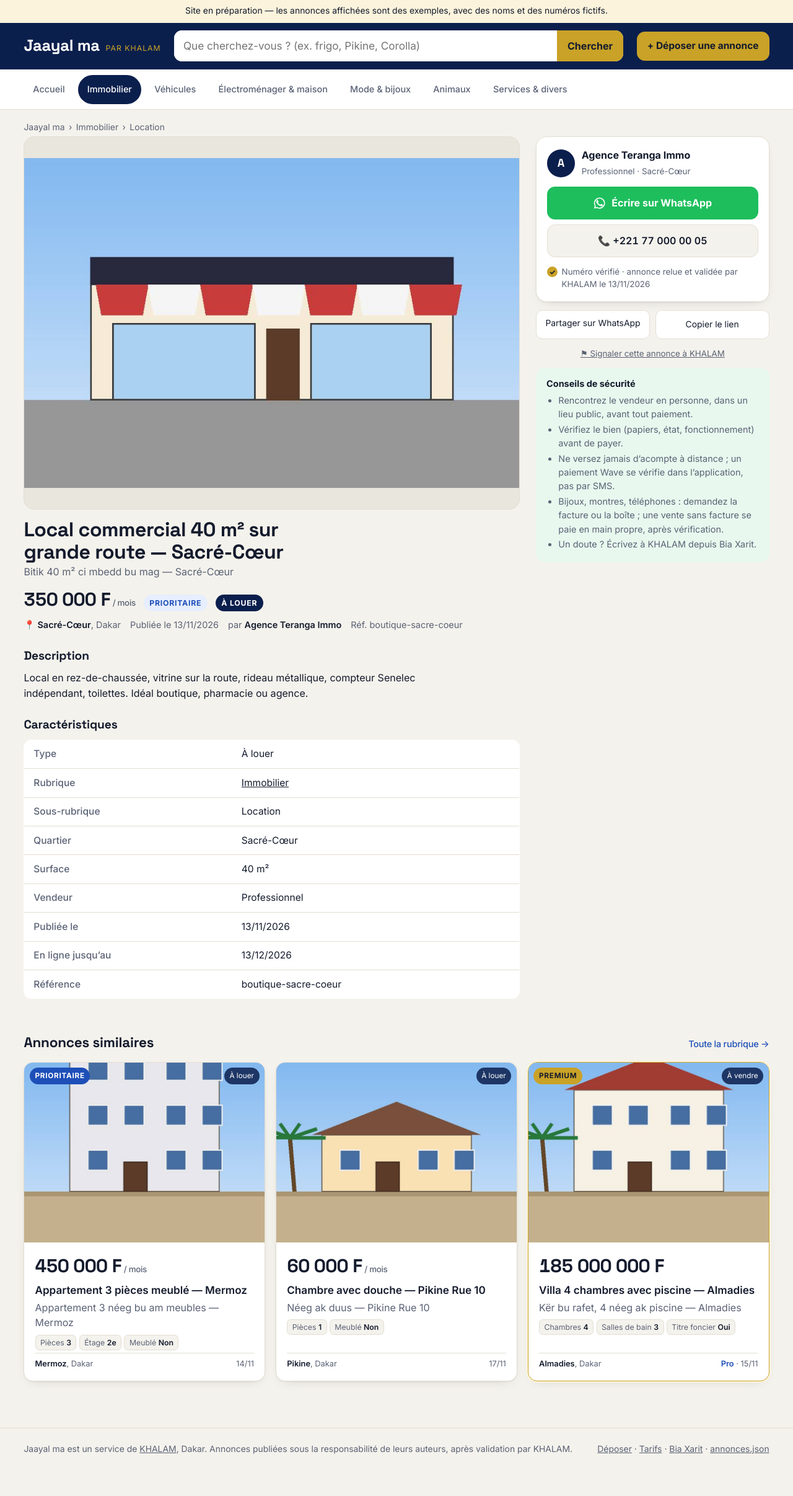
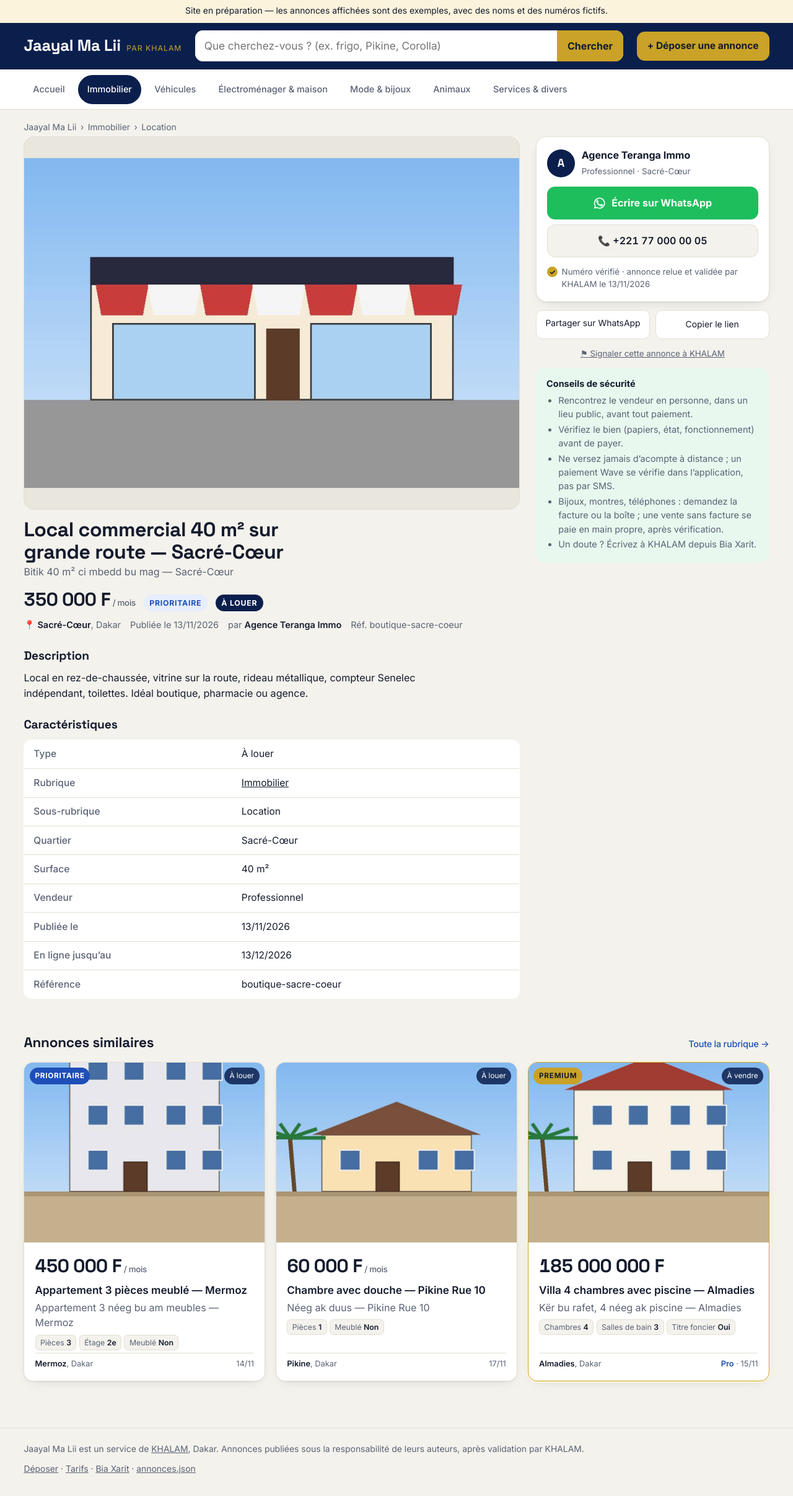
Before and after one commit to lamicisse33-dotcom/jaayal-ma, a plain HTML site: page a/boutique-sacre-coeur.html in a window 1280 px wide. Shown: the whole page at 62% size. Before the commit the page ends 2381 px from the top, so only its background shows below. Drawn offline with Linux system fonts and the light colour scheme.

Commit message:
Rebrand Jaayal Ma Lii and new prelaunch domain

```diff
--- a/a/boutique-sacre-coeur.html
+++ b/a/boutique-sacre-coeur.html
@@ -1,10 +1,10 @@
 <!doctype html>
 <html lang="fr"><head><meta charset="utf-8"><meta name="viewport" content="width=device-width,initial-scale=1,viewport-fit=cover"><meta name="robots" content="noindex,follow">
-<title>Local commercial 40 m² sur grande route — Sacré-Cœur — 350 000 F/ mois à Sacré-Cœur | Jaayal ma</title>
+<title>Local commercial 40 m² sur grande route — Sacré-Cœur — 350 000 F/ mois à Sacré-Cœur | Jaayal Ma Lii</title>
 <meta name="description" content="Local commercial 40 m² sur grande route — Sacré-Cœur — 350 000 F/ mois, Sacré-Cœur. Local en rez-de-chaussée, vitrine sur la route, rideau métallique, compteur Senelec indépendant, toilettes. Idéal boutiq">
-<link rel="canonical" href="https://jaayalma.khalam.app/a/boutique-sacre-coeur.html">
-<meta property="og:type" content="website"><meta property="og:url" content="https://jaayalma.khalam.app/a/boutique-sacre-coeur.html"><meta property="og:locale" content="fr_SN"><meta name="twitter:card" content="summary">
-<meta property="og:title" content="Local commercial 40 m² sur grande route — Sacré-Cœur — 350 000 F/ mois à Sacré-Cœur | Jaayal ma"><meta property="og:description" content="Local commercial 40 m² sur grande route — Sacré-Cœur — 350 000 F/ mois, Sacré-Cœur. Local en rez-de-chaussée, vitrine sur la route, rideau métallique, compteur Senelec indépendant, toilettes. Idéal boutiq"><meta property="og:site_name" content="Jaayal ma">
+<link rel="canonical" href="https://jaayalmalii.khalam.app/a/boutique-sacre-coeur.html">
+<meta property="og:type" content="website"><meta property="og:url" content="https://jaayalmalii.khalam.app/a/boutique-sacre-coeur.html"><meta property="og:locale" content="fr_SN"><meta name="twitter:card" content="summary">
+<meta property="og:title" content="Local commercial 40 m² sur grande route — Sacré-Cœur — 350 000 F/ mois à Sacré-Cœur | Jaayal Ma Lii"><meta property="og:description" content="Local commercial 40 m² sur grande route — Sacré-Cœur — 350 000 F/ mois, Sacré-Cœur. Local en rez-de-chaussée, vitrine sur la route, rideau métallique, compteur Senelec indépendant, toilettes. Idéal boutiq"><meta property="og:site_name" content="Jaayal Ma Lii">
 
 <link rel="preconnect" href="https://fonts.googleapis.com"><link rel="stylesheet" href="https://fonts.googleapis.com/css2?family=Inter:wght@400;500;600;700&family=Space+Grotesk:wght@500;700&display=swap"><style>
 :root{--bg:#F4F2EC;--carte:#FFFFFF;--fg:#141B2D;--doux:#5A6275;--ligne:#E3DED3;--marine:#0B1F4D;--marine2:#163070;--or:#C9A227;--or-fond:#FBF3DC;--prio:#1E4FB8;--prio-fond:#E6EEFF;--wa:#1EBE5D;--vert-fond:#E8F8EE;--ombre:0 0.0625rem 0.125rem rgba(20,27,45,.06),0 0.375rem 1.25rem -0.75rem rgba(20,27,45,.25);
@@ -259,12 +259,12 @@ h2.sec{flex-wrap:wrap}
 </head><body>
 <div class="maquette">Site en préparation — les annonces affichées sont des exemples, avec des noms et des numéros fictifs.</div>
 <header class="bande"><div class="int">
-<a class="marque" href="../index.html"><b>Jaayal ma</b><span>par KHALAM</span></a>
+<a class="marque" href="../index.html"><b>Jaayal Ma Lii</b><span>par KHALAM</span></a>
 <form class="cherche" action="../recherche.html" method="get" role="search"><input type="search" name="q" value="" placeholder="Que cherchez-vous ? (ex. frigo, Pikine, Corolla)" aria-label="Rechercher une annonce"><button type="submit">Chercher</button></form>
 <a class="bdeposer" href="../deposer.html">+ Déposer une annonce</a>
 </div></header>
 <nav class="ruban" aria-label="Rubriques"><div class="int"><a href="../index.html">Accueil</a><a href="../r/immobilier.html" aria-current=page>Immobilier</a><a href="../r/vehicules.html">Véhicules</a><a href="../r/electromenager.html">Électroménager &amp; maison</a><a href="../r/mode.html">Mode &amp; bijoux</a><a href="../r/animaux.html">Animaux</a><a href="../r/services.html">Services &amp; divers</a></div></nav>
-<div class="int"><p class="fil"><a href="../index.html">Jaayal ma</a> › <a href="../r/immobilier.html">Immobilier</a> › <a href="../r/immobilier.html#location">Location</a></p></div>
+<div class="int"><p class="fil"><a href="../index.html">Jaayal Ma Lii</a> › <a href="../r/immobilier.html">Immobilier</a> › <a href="../r/immobilier.html#location">Location</a></p></div>
 <main class="int fiche">
 <article>
 <div class="galerie"><img class="grande" id="grande" src="../img/boutique-sacre-coeur.jpg" alt="Local commercial 40 m² sur grande route — Sacré-Cœur"></div>
@@ -280,7 +280,7 @@ h2.sec{flex-wrap:wrap}
 <a class="bwa" href="https://wa.me/221770000005?text=Bonjour,%20je%20vous%20contacte%20pour%20votre%20annonce%20Jaayal%20ma%20:%20Local%20commercial%2040%20m²%20sur%20grande%20route%20—%20Sacré-Cœur"><svg viewBox="0 0 24 24" aria-hidden="true"><path d="M17.5 14.4c-.3-.1-1.8-.9-2-1-.3-.1-.5-.1-.7.1-.2.3-.8 1-.9 1.2-.2.2-.3.2-.6.1-.3-.1-1.3-.5-2.4-1.5-.9-.8-1.5-1.8-1.7-2.1-.2-.3 0-.5.1-.6l.5-.6c.1-.2.2-.3.3-.5.1-.2 0-.4 0-.5l-.9-2.1c-.2-.6-.5-.5-.7-.5h-.6c-.2 0-.5.1-.8.4-.3.3-1 1-1 2.5s1.1 2.9 1.2 3.1c.1.2 2.1 3.2 5.1 4.5.7.3 1.3.5 1.7.6.7.2 1.4.2 1.9.1.6-.1 1.8-.7 2-1.4.2-.7.2-1.3.2-1.4-.1-.2-.3-.3-.6-.4zM12 2a10 10 0 0 0-8.6 15.1L2 22l5-1.3A10 10 0 1 0 12 2zm0 18.2c-1.5 0-3-.4-4.3-1.2l-.3-.2-3 .8.8-2.9-.2-.3A8.2 8.2 0 1 1 12 20.2z"/></svg> Écrire sur WhatsApp</a>
 <a class="btel" href="tel:+221770000005">📞 +221 77 000 00 05</a>
 <p class="verif"><i>✓</i> Numéro vérifié · annonce relue et validée par KHALAM le 13/11/2026</p></div>
-<div class="partage"><a href="https://wa.me/?text=Local commercial 40 m² sur grande route — Sacré-Cœur%20-%20350%20000%20F%20-%20https://jaayalma.khalam.app/a/boutique-sacre-coeur.html">Partager sur WhatsApp</a><button type="button" id="copier" data-url="https://jaayalma.khalam.app/a/boutique-sacre-coeur.html">Copier le lien</button></div>
+<div class="partage"><a href="https://wa.me/?text=Local commercial 40 m² sur grande route — Sacré-Cœur%20-%20350%20000%20F%20-%20https://jaayalmalii.khalam.app/a/boutique-sacre-coeur.html">Partager sur WhatsApp</a><button type="button" id="copier" data-url="https://jaayalmalii.khalam.app/a/boutique-sacre-coeur.html">Copier le lien</button></div>
 <a class="signaler" href="https://khalam.app/bia">⚑ Signaler cette annonce à KHALAM</a>
 <div class="securite"><b>Conseils de sécurité</b><ul><li>Rencontrez le vendeur en personne, dans un lieu public, avant tout paiement.</li><li>Vérifiez le bien (papiers, état, fonctionnement) avant de payer.</li><li>Ne versez jamais d’acompte à distance ; un paiement Wave se vérifie dans l’application, pas par SMS.</li><li>Bijoux, montres, téléphones : demandez la facture ou la boîte ; une vente sans facture se paie en main propre, après vérification.</li><li>Un doute ? Écrivez à KHALAM depuis Bia Xarit.</li></ul></div>
 </aside>
@@ -298,7 +298,7 @@ h2.sec{flex-wrap:wrap}
 <div class="attrs"><span>Chambres <b>4</b></span><span>Salles de bain <b>3</b></span><span>Titre foncier <b>Oui</b></span></div>
 <div class="meta"><span><b>Almadies</b>, Dakar</span><span><span class="pro">Pro</span> · 15/11</span></div></div></a></div></section>
 </main>
-<footer><div class="int"><span>Jaayal ma est un service de <a href="https://khalam.app">KHALAM</a>, Dakar. Annonces publiées sous la responsabilité de leurs auteurs, après validation par KHALAM.</span><span><a href="../deposer.html">Déposer</a> · <a href="../index.html#tarifs">Tarifs</a> · <a href="https://khalam.app/bia">Bia Xarit</a> · <a href="../annonces.json">annonces.json</a></span></div></footer>
+<footer><div class="int"><span>Jaayal Ma Lii est un service de <a href="https://khalam.app">KHALAM</a>, Dakar. Annonces publiées sous la responsabilité de leurs auteurs, après validation par KHALAM.</span><span><a href="../deposer.html">Déposer</a> · <a href="../index.html#tarifs">Tarifs</a> · <a href="https://khalam.app/bia">Bia Xarit</a> · <a href="../annonces.json">annonces.json</a></span></div></footer>
 <script>(function(){var g=document.getElementById('grande'),v=document.querySelectorAll('.vignettes img');v.forEach(function(im){im.addEventListener('click',function(){g.src=im.src;v.forEach(function(x){x.removeAttribute('aria-current')});im.setAttribute('aria-current','true');});});
 var c=document.getElementById('copier');if(c)c.addEventListener('click',function(){var u=c.dataset.url;function ok(){c.textContent='Lien copié ✓';setTimeout(function(){c.textContent='Copier le lien'},1800)}
 if(navigator.clipboard&&navigator.clipboard.writeText){navigator.clipboard.writeText(u).then(ok,function(){prompt('Copiez le lien :',u)})}else{prompt('Copiez le lien :',u)}});})();</script>
```
